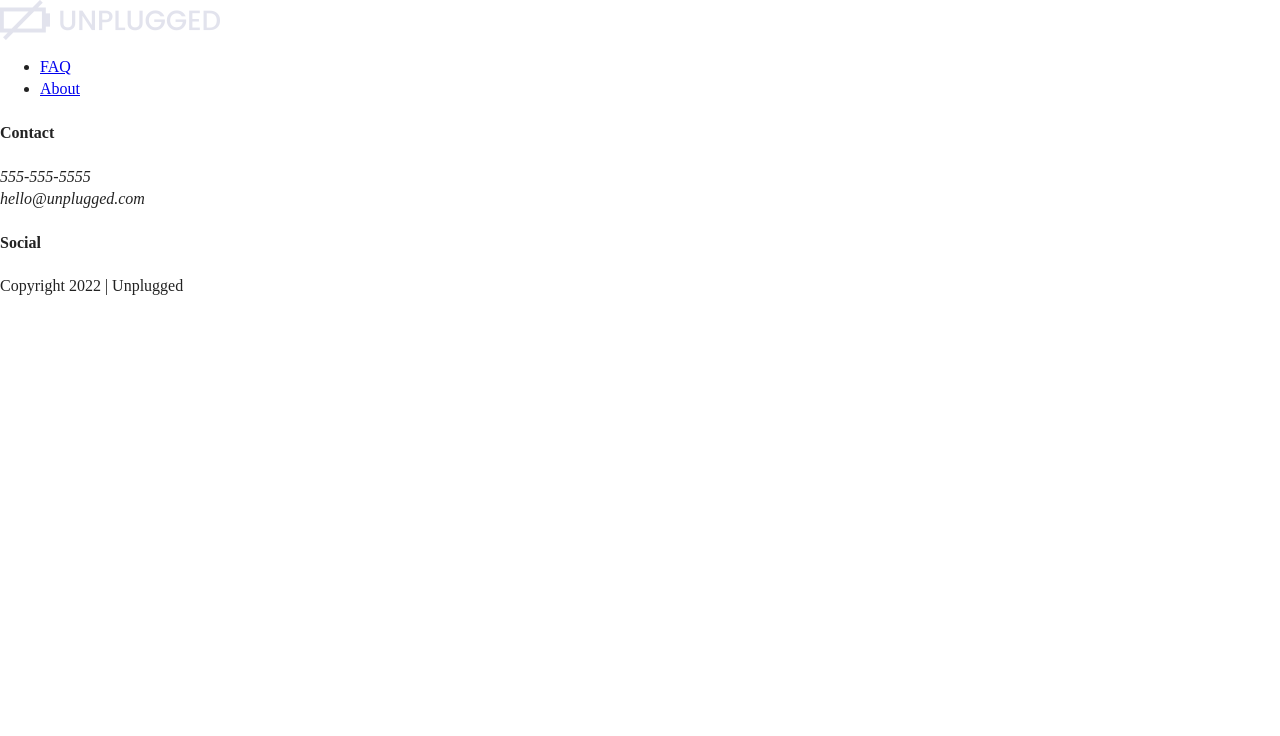
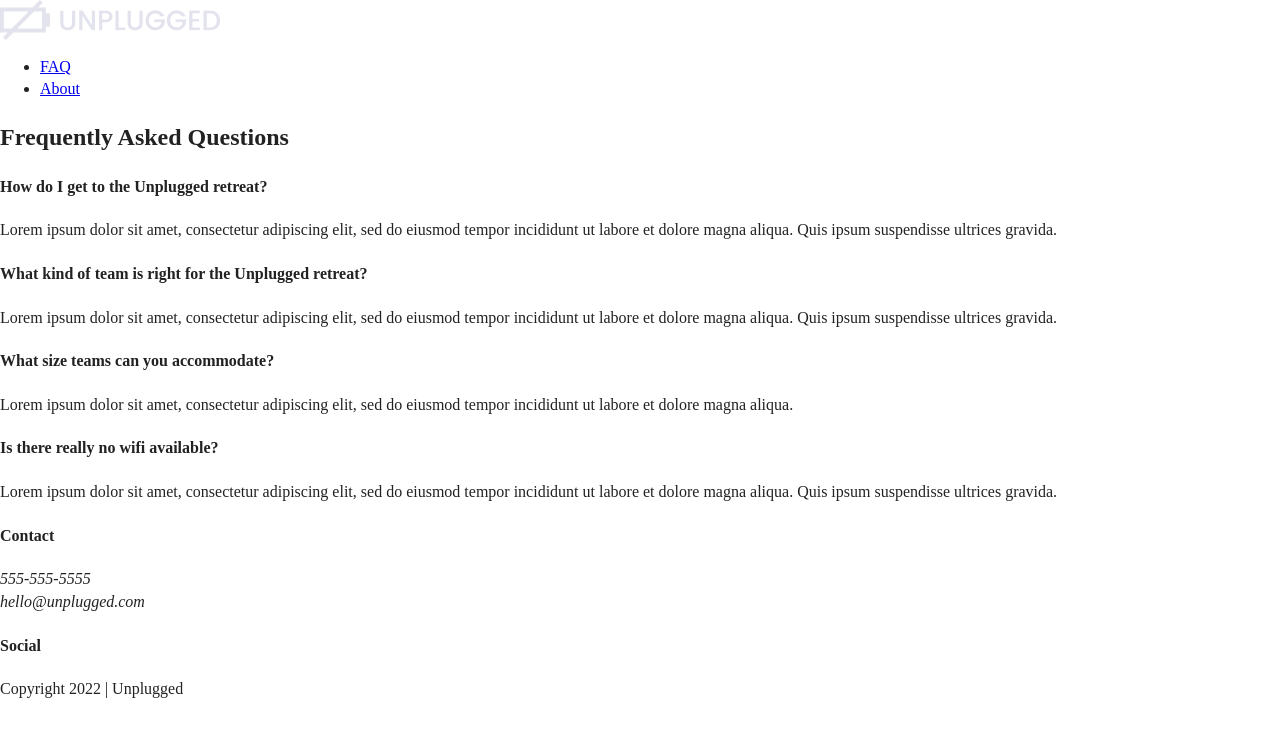
Before and after one commit to 705788/Unplugged-Retreat-Site, a website: page faq/index.html in a window 1280 px wide. Drawn offline with Linux system fonts and the light colour scheme; files that its build step writes are made by us from their sources; files whose address does not match are found by name.

Commit message:
Added content and sub-flexboxes

```diff
--- a/faq/index.html
+++ b/faq/index.html
@@ -33,7 +33,7 @@
   <header>
     <div class="content-wrapper">
 
-      <a href="#">
+      <a href="../index.html">
         <img src="../img/top-logo.png" alt="unplugged logo">
       </a>
 
@@ -41,8 +41,8 @@
 
       <nav>
         <ul>
-          <li><a href="faq/index.html">FAQ</a></li>
-          <li><a href="about/index.html">About</a></li>
+          <li><a href="index.html">FAQ</a></li>
+          <li><a href="../about/index.html">About</a></li>
         </ul>
       </nav>
 
@@ -51,11 +51,31 @@
 
 
 	<main>
-		<section>
+		<section class="faq">
+			<div class="content-wrapper">
+				<h2>Frequently Asked Questions</h2>
+
+				<div class="faq-content">
+		          <h4>How do I get to the Unplugged retreat?</h4>
+		          <p>Lorem ipsum dolor sit amet, consectetur adipiscing elit, sed do eiusmod tempor incididunt ut labore et dolore magna aliqua. Quis ipsum suspendisse ultrices gravida.</p>
+		        </div>
+
+				<div class="faq-content">
+		          <h4>What kind of team is right for the Unplugged retreat?</h4>
+		          <p>Lorem ipsum dolor sit amet, consectetur adipiscing elit, sed do eiusmod tempor incididunt ut labore et dolore magna aliqua. Quis ipsum suspendisse ultrices gravida.</p>
+		        </div>
+
+				<div class="faq-content">
+		          <h4>What size teams can you accommodate?</h4>
+		          <p>Lorem ipsum dolor sit amet, consectetur adipiscing elit, sed do eiusmod tempor incididunt ut labore et dolore magna aliqua.</p>
+		        </div>
+
+				<div class="faq-content">
+		          <h4>Is there really no wifi available?</h4>
+		          <p>Lorem ipsum dolor sit amet, consectetur adipiscing elit, sed do eiusmod tempor incididunt ut labore et dolore magna aliqua. Quis ipsum suspendisse ultrices gravida. </p>
+		        </div>
+			</div>
 		</section>
-
-		<aside>
-		</aside>
 	</main>
 
 
```
